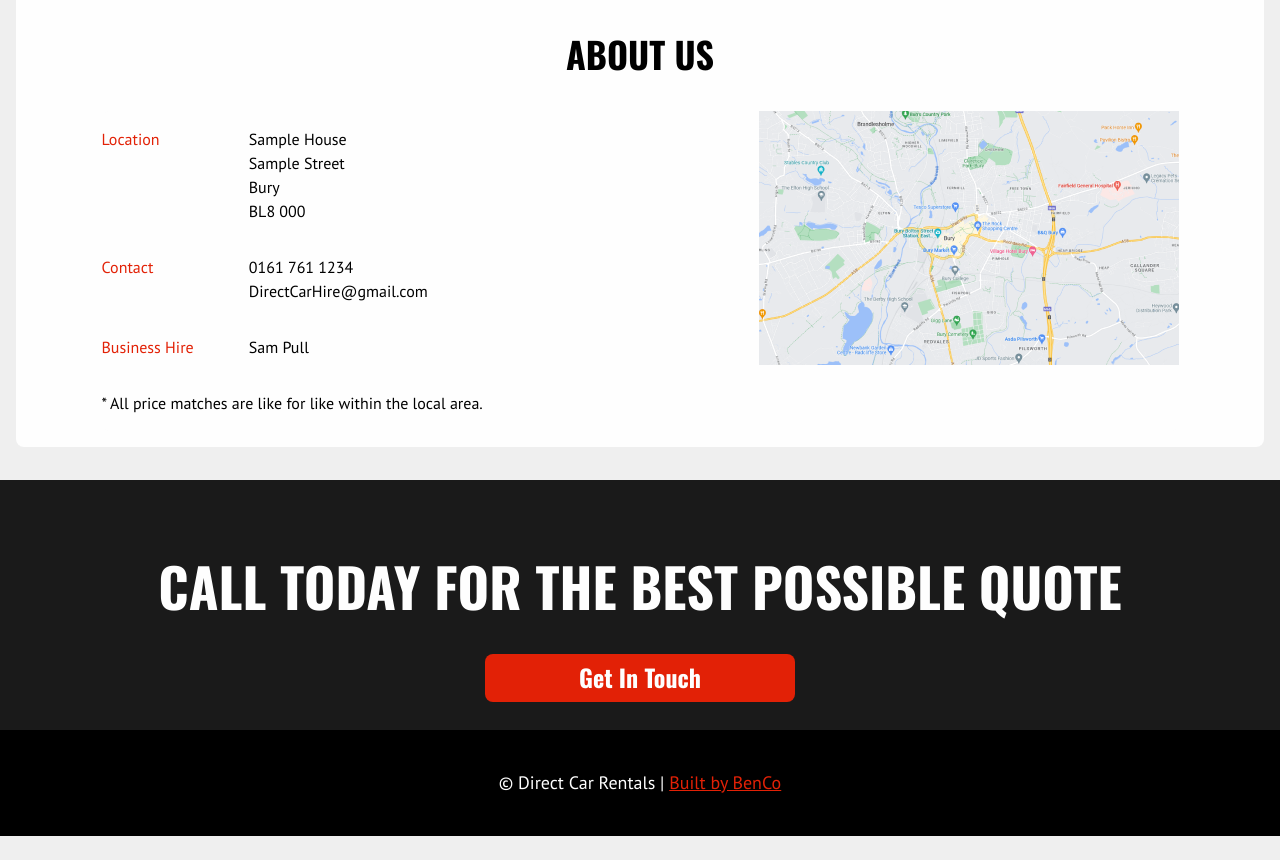
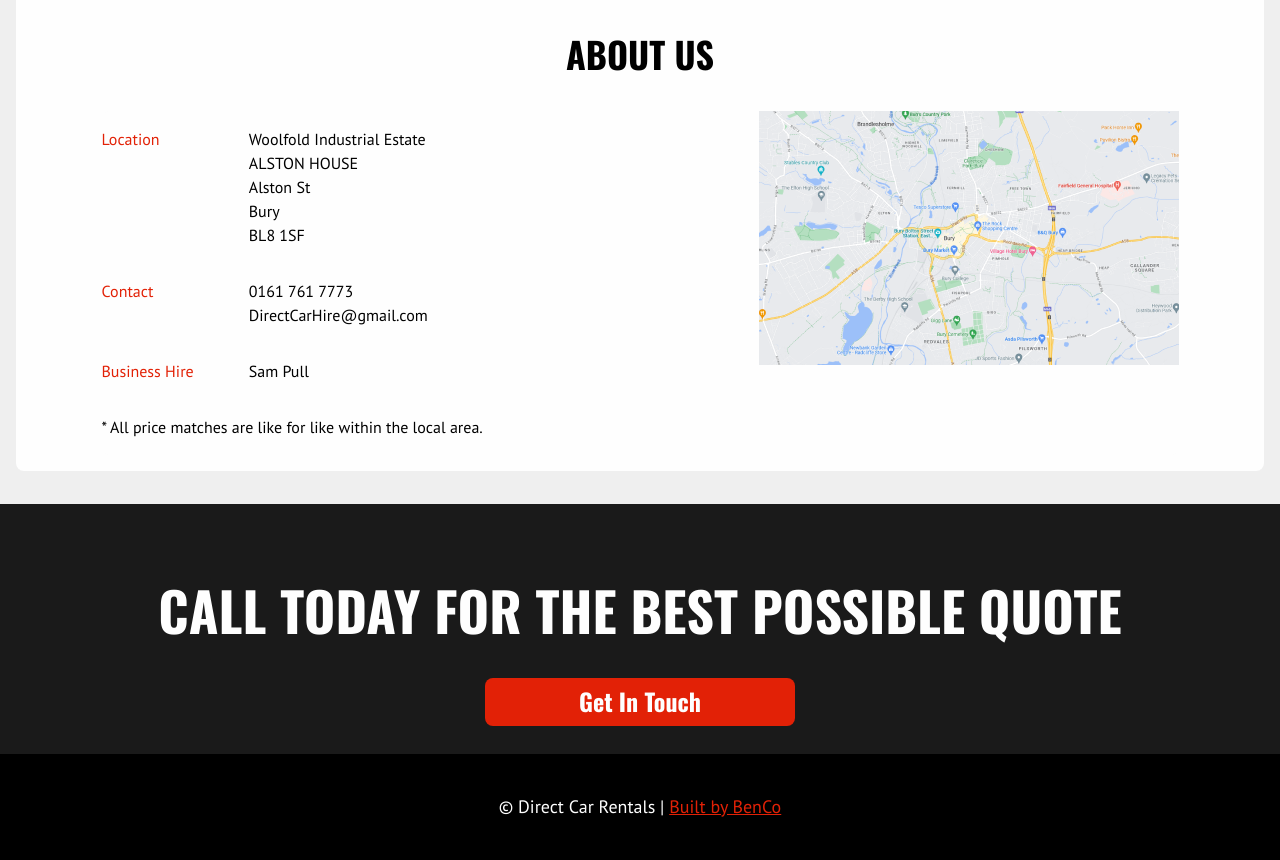
Before and after one commit to BenC0/direct-car-rentals, a Next.js app: page / in a window 1280 px wide. Shown: the part 2060-2920 px from the top of the page. Before the commit the page ends 2896 px from the top, so only its background shows below. Built offline with nearby package versions, Linux system fonts and the light colour scheme.

Commit message:
Updated About Us

```diff
--- a/src/app/modules/aboutUs/index.js
+++ b/src/app/modules/aboutUs/index.js
@@ -10,9 +10,9 @@
                 <div className={`${styles.AboutUsContent} m-column`}>
                     <div className={styles.AboutUsTable}>
                         <p className={styles.AboutUsTableLabel}>Location</p>
-                        <p className={styles.AboutUsTableValue}>Sample House <br />Sample Street <br />Bury <br />BL8 000</p>
+                        <p className={styles.AboutUsTableValue}>Woolfold Industrial Estate<br />ALSTON HOUSE<br />Alston St<br/>Bury<br/>BL8 1SF</p>
                         <p className={styles.AboutUsTableLabel}>Contact</p>
-                        <p className={styles.AboutUsTableValue}>0161 761 1234<br />DirectCarHire@gmail.com</p>
+                        <p className={styles.AboutUsTableValue}>0161 761 7773<br />DirectCarHire@gmail.com</p>
                         <p className={styles.AboutUsTableLabel}>Business Hire</p>
                         <p className={styles.AboutUsTableValue}>Sam Pull</p>
                         <p className={styles.AboutUsTableFooter}>*  All price matches are like for like within the local area.</p>
```
